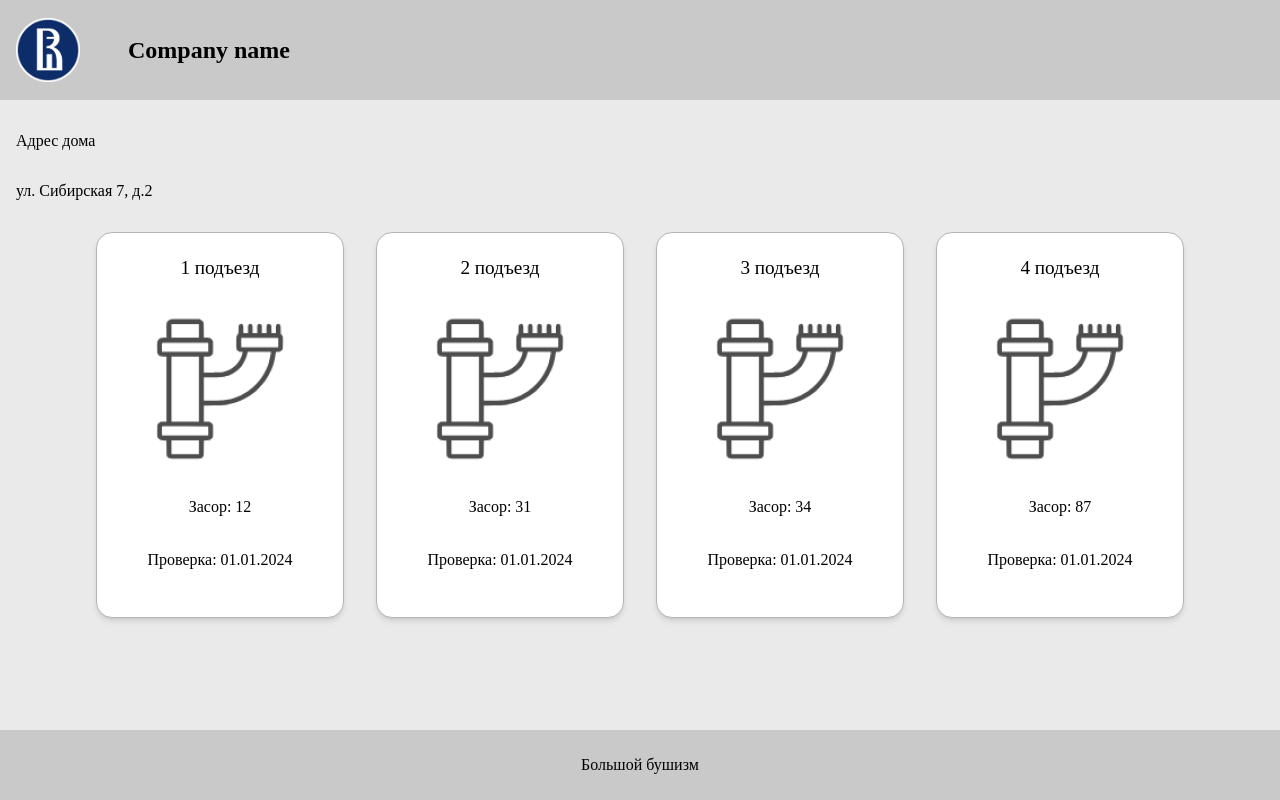
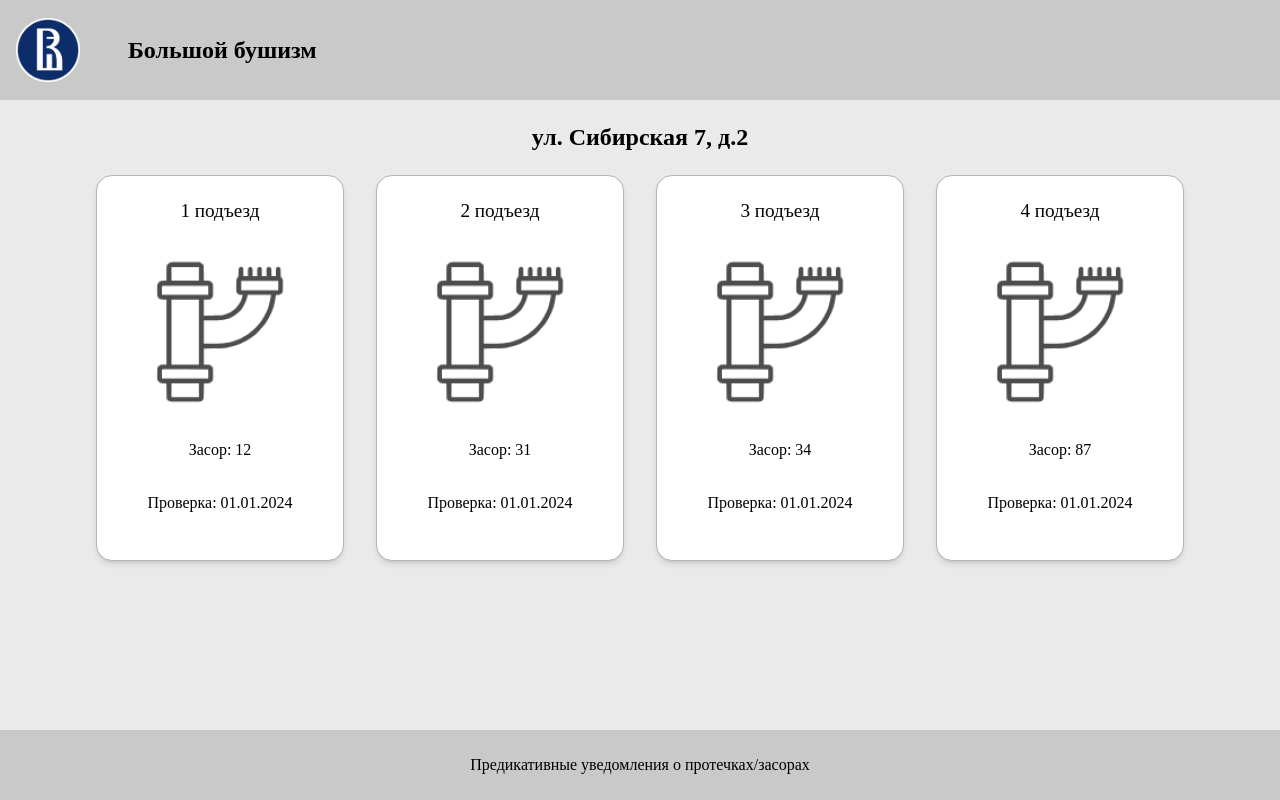
Before and after one commit to byRingo/predictive-notifications-about-blockages, a React (Vite) app in the folder frontend/: page / in a window 1280 px wide. Built offline with nearby package versions, Linux system fonts and the light colour scheme.

Commit message:
components separations + styles refactoring

```diff
--- /dev/null
+++ b/frontend/src/components/Footer/Footer.tsx
@@ -0,0 +1,10 @@
+import {FooterSection} from "./FooterStyles.ts";
+import React from "react";
+
+interface FooterProps {
+    children?: React.ReactNode;
+}
+
+export default function Footer({children}: FooterProps) {
+    return <FooterSection>{children}</FooterSection>;
+}
--- /dev/null
+++ b/frontend/src/components/Footer/FooterStyles.ts
@@ -0,0 +1,10 @@
+import styled from "styled-components";
+
+export const FooterSection = styled.div`
+    display: flex;
+      background-color:#C9C9C9;
+    height: 70px;
+    justify-content: center;
+    align-items: center;
+    flex-shrink: 0;
+  `
--- /dev/null
+++ b/frontend/src/components/Header/Header.tsx
@@ -0,0 +1,14 @@
+import {HeaderSection} from "./HeaderStyles.ts";
+import React from "react";
+
+interface HeaderProps {
+    children?: React.ReactNode;
+}
+
+export default function Header({children}: HeaderProps) {
+    return(
+        <HeaderSection>
+            {children}
+        </HeaderSection>
+    )
+}
--- /dev/null
+++ b/frontend/src/components/Header/HeaderStyles.ts
@@ -0,0 +1,14 @@
+import styled from "styled-components";
+
+export const HeaderSection = styled.div`
+    display: flex;
+    height: 100px;
+    background-color: #C9C9C9;
+    gap: 2rem;
+    align-items: center;
+  `
+
+export const CompanyName = styled.span`
+      font-weight: 700;
+      font-size: 1.5rem;
+  `
--- a/frontend/src/pages/App/App.tsx
+++ b/frontend/src/pages/App/App.tsx
@@ -1,6 +1,9 @@
 import logo from "../../assets/logo.png"
 import PipeCard from "../../components/PipeCard/PipeCard.tsx";
-import {Body, CardSection, CompanyName, Footer, Header, Logo, Main, ResidentialComplexSection} from "./AppStyles.ts";
+import {Body, CardSection, HomeAddress, Logo, Main, ResidentialComplexSection} from "./AppStyles.ts";
+import Header from "../../components/Header/Header.tsx";
+import {CompanyName} from "../../components/Header/HeaderStyles.ts";
+import Footer from "../../components/Footer/Footer.tsx";
 
 export default function App() {
 
@@ -14,12 +17,11 @@ export default function App() {
     <Body>
       <Header>
           <Logo src={logo} alt={"logo"} />
-          <CompanyName>Company name</CompanyName>
+          <CompanyName>Большой бушизм</CompanyName>
       </Header>
       <Main>
         <ResidentialComplexSection>
-          <p>Адрес дома</p>
-          <p>ул. Сибирская 7, д.2</p>
+          <HomeAddress>ул. Сибирская 7, д.2</HomeAddress>
         </ResidentialComplexSection>
           <CardSection>
               {cardsArray.map(cur => {
@@ -28,7 +30,7 @@ export default function App() {
           </CardSection>
       </Main>
       <Footer>
-        <span>Большой бушизм</span>
+        <span>Предикативные уведомления о протечках/засорах</span>
       </Footer>
     </Body>
   )
--- a/frontend/src/pages/App/AppStyles.ts
+++ b/frontend/src/pages/App/AppStyles.ts
@@ -5,37 +5,15 @@ export const Logo = styled.img`
         margin: 1rem;
     `
 
-export const CompanyName = styled.span`
-      font-weight: 700;
-      font-size: 1.5rem;
-  `
-
 export const Main = styled.main`
     flex-grow: 1;
     background-color: #EAEAEA;
   `
 
-export const Footer = styled.div`
-    display: flex;
-      background-color:#C9C9C9;
-    height: 70px;
-    justify-content: center;
-    align-items: center;
-    flex-shrink: 0;
-  `
-
-export const Header = styled.div`
-    display: flex;
-    height: 100px;
-    background-color: #C9C9C9;
-    gap: 2rem;
-    align-items: center;
-  `
-
 export const ResidentialComplexSection = styled.section`
     display: flex;
     flex-direction: column;
-    margin: 1rem;
+    align-items: center;
   `
 
 export const Body = styled.div`
@@ -50,3 +28,8 @@ export const CardSection = styled.section`
         gap: 2rem;
     justify-content: center;
     `
+
+export const HomeAddress = styled.p`
+        font-weight: 800;
+        font-size: 1.5rem;
+    `
```
